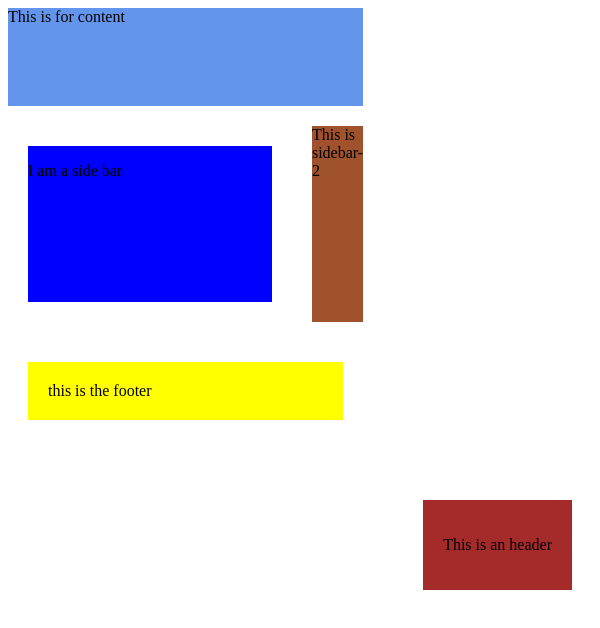
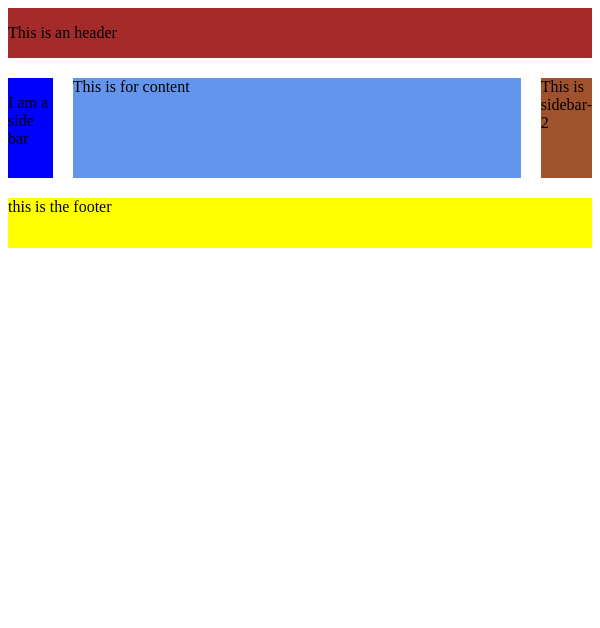
Before and after one commit to Nurbrock7/grids, a plain HTML site: page grid-temps.html in a window 600 px wide. Drawn offline with Linux system fonts and the light colour scheme.

Commit message:
update grids

```diff
--- a/grids.css
+++ b/grids.css
@@ -12,21 +12,19 @@
 .header {
     grid-area: header;
     background-color: brown;
-    padding: 20px;
-    margin: 20px;
+    pa
 }
 
 .footer{
     grid-area: footer;
     background-color: yellow;
-    padding: 20px;
-    margin: 20px;
+
 }
 
 .sidebar-1 {
     grid-area: sidebar-1;
     background-color: blue;
-    margin: 20px;
+
 
 
 }
@@ -41,21 +39,30 @@
     background-color: cornflowerblue;
 }
 
- @media (max-width: 700px) {
+ @media (max-width: 800px)  {
     .container {
         grid-template-areas:
-            "content content content"
-            "sidebar-1 sidebar-1 sidebar-2"
-            "footer footer footer"
+            "header header header"
+            "sidebar-1 content sidebar-2"
+            "sidebar-1 footer sidebar-1 "
     }
 }
 
+@media (max-width:700px) and (min-width:401px) {
+    .container {
+        grid-template-areas:
+        "header header header"
+        "sidebar-1 content sidebar-2"
+        "footer footer footer"
+    }
+}
 @media (max-width:400px) {
     .container {
         grid-template-areas:
         "header header header"
-    "sidebar-1 content sidebar-2"
-    "footer footer footer"
+        "content content content"
+        "sidebar-1 sidebar-1 sidebar-2"
+        "footer footer footer"
     }
 }
  /* make it responsive for tablet and mobile */
```
